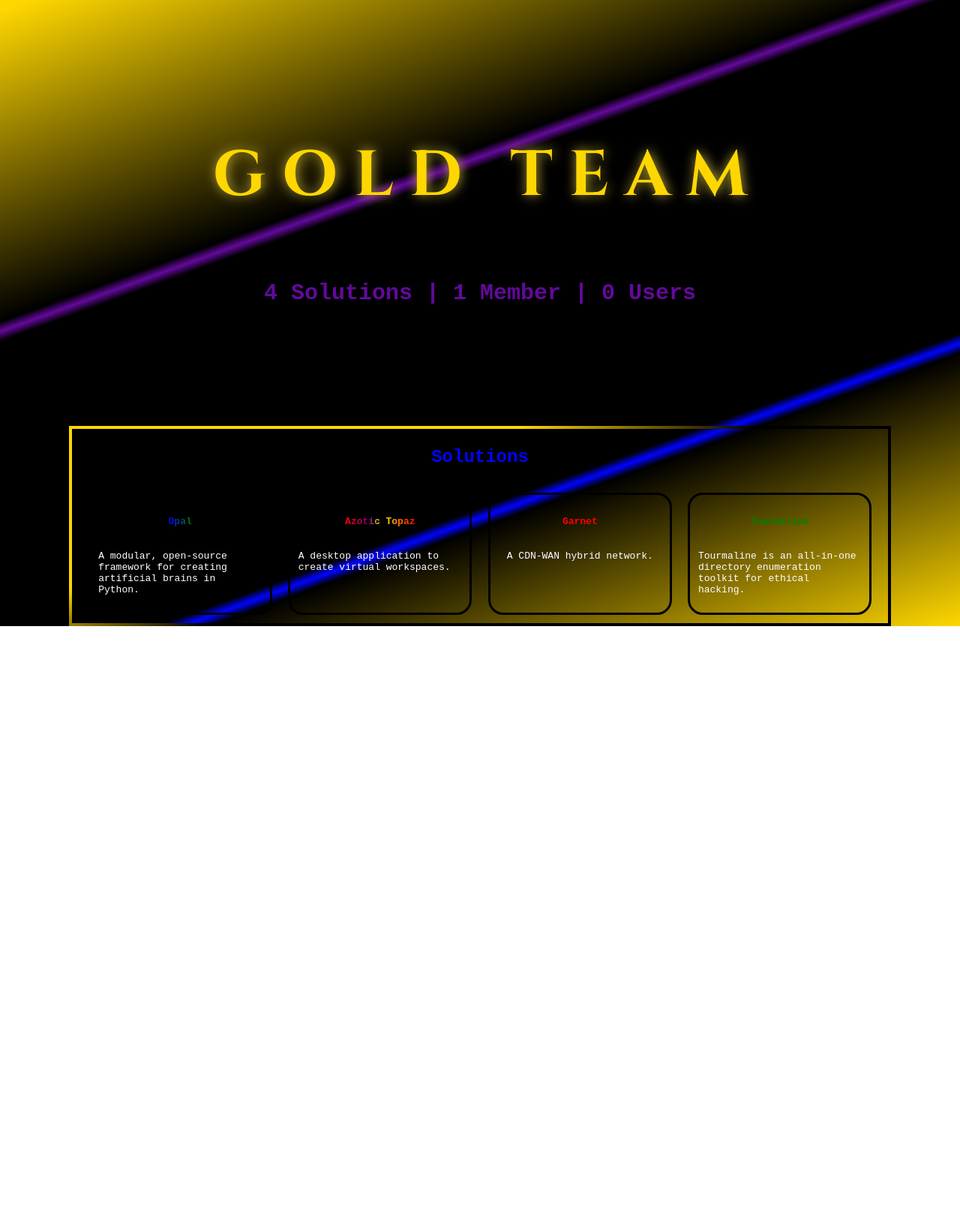
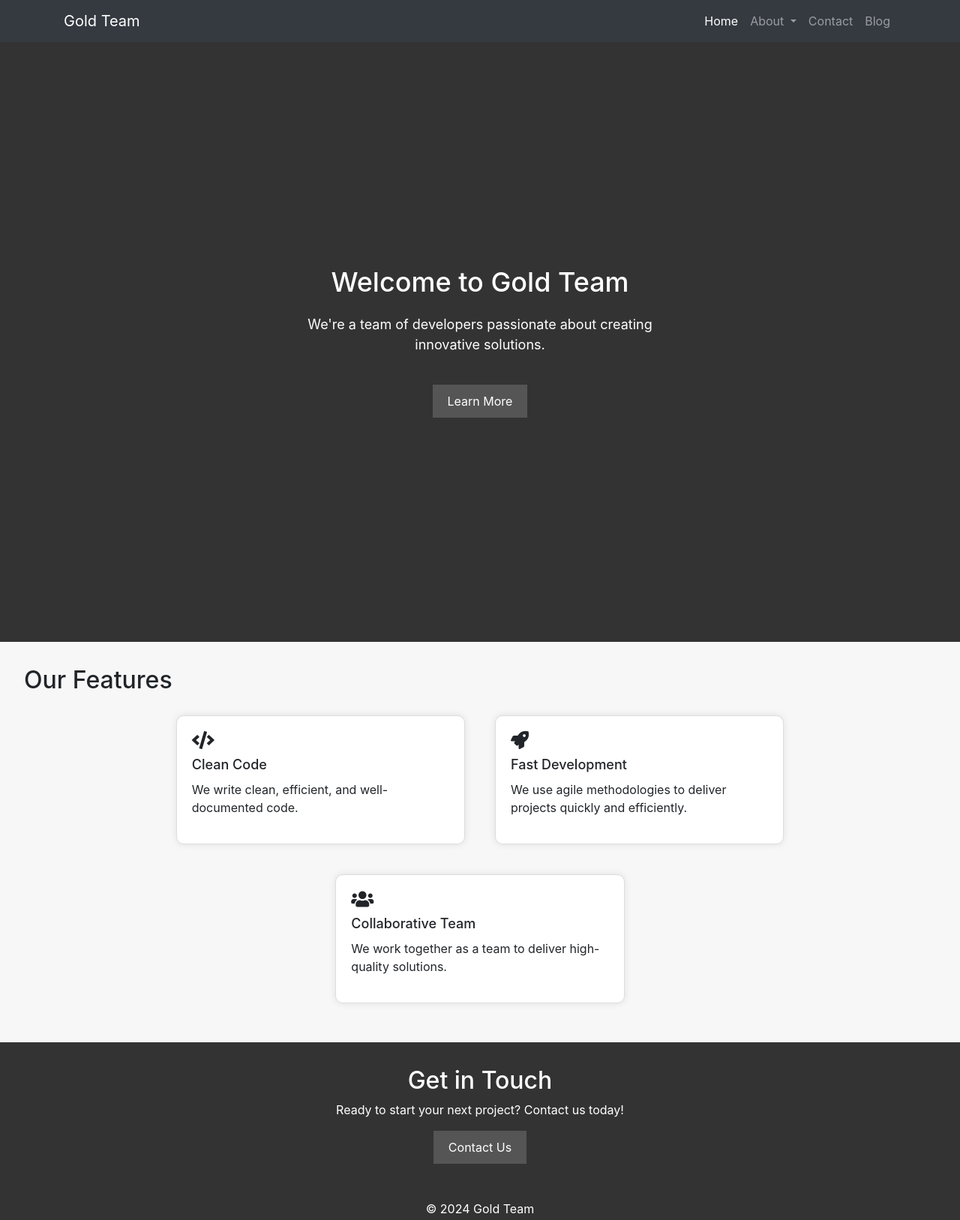
Before and after one commit to Gold-Team-Projects/Site, a plain HTML site: page index.html in a window 1280 px wide. Shown: the whole page at 75% size. Before the commit the page ends 835 px from the top, so only its background shows below. Drawn offline with nearby package versions, Linux system fonts and the light colour scheme.

Commit message:
First steps

```diff
--- a/css/main.css
+++ b/css/main.css
@@ -1,116 +1,102 @@
-:root {
-    --primary: #000000;
-    --accent: #FFD700;
-    --muted: #bda937;
-    --accent2: #63099c;
-    --accent3: #0004ff;
-    --text: #ffffff;
+body {
+    font-family: Arial, sans-serif;
+    margin: 0;
+    padding: 0;
 }
 
-html {
-    color: var(--text);
-    background: linear-gradient(160deg,
-        var(--accent) 1%,
-        var(--primary) 33%,
-        var(--accent2) 34%,
-        var(--primary) 35%,
-        var(--primary) 70%,
-        var(--accent3) 71%,
-        var(--primary) 72%,
-        var(--accent) 100%);
-    min-height: 100%;
-}
-body {
 
-    margin: 0;
-    font-family: monospace;
+.hero {
+    background-color: #333;
+    height: 100vh;
+    display: flex;
+    justify-content: center;
+    align-items: center;
+    color: #fff;
 }
 
-main {
-    display: flex;
-    flex-direction: column;
-    align-items: center;
+.hero-content {
+    max-width: 500px;
+    margin: 0 auto;
+    text-align: center;
 }
 
-.subtitle {
-    font-size: 30px;
-    color: var(--accent2);
-    margin-bottom: 20vh;
+.hero h1 {
+    font-size: 36px;
+    margin-bottom: 20px;
 }
 
-.heading {
-    padding-top: 120px;
-    font-family: "Cinzel", serif;
-    font-optical-sizing: auto;
-    font-weight: 700;
-    font-style: normal;
-    font-size: 85px;
-    color: var(--accent);
-    text-shadow: var(--muted) 1px 0 16px;
+.hero p {
+    font-size: 18px;
+    margin-bottom: 40px;
 }
 
-#solutions {
-    display: flex;
-    flex-direction: column;
-    align-items: center;
-    border-width: 4px;
-    border-style: solid;
-    width: 85%;
-    border-image-slice: 1;
-    border-image-source: linear-gradient(160deg, var(--accent) 33%, var(--primary) 50%);
+.hero button {
+    background-color: #555;
+    color: #fff;
+    border: none;
+    padding: 10px 20px;
+    font-size: 16px;
+    cursor: pointer;
 }
 
-h3 {
-    font-size: 24px;
-    color: var(--accent3);
+.hero button:hover {
+    background-color: #444;
 }
 
-h4 {
-    color: var(--accent3);
+.features {
+    background-color: #f7f7f7;
+    padding: 2em;
 }
 
-.tourmaline { color: green; }
-.opal { background: linear-gradient(90deg, blue 0%, green 100%);}
-.az-topaz { background: linear-gradient(90deg, red 0%, purple 35%, yellow 50%, red 100%); }
-.garnet { color: red; }
-
-.opal, .az-topaz {
-    background-clip: text;
-    -webkit-background-clip: text;
-    -webkit-text-fill-color: transparent;
+.features ul {
+    list-style: none;
+    margin: 0;
+    padding: 0;
+    display: flex;
+    flex-wrap: wrap;
+    justify-content: center;
 }
 
-.panel {
-    border: 3px solid var(--primary);
-    border-radius: 20px;
-    width: 21%;
-    padding: 1%;
-    margin: 1%;
-    display: flex;
-    flex-direction: column;
-    align-items: center;
-    flex-grow: 1;
+.features li {
+    margin: 20px;
+    padding: 20px;
+    background-color: #fff;
+    border: 1px solid #ddd;
+    border-radius: 10px;
+    box-shadow: 0 0 10px rgba(0, 0, 0, 0.1);
+    width: calc(33.33% - 20px);
 }
 
-@keyframes hover-animation {
-    0% {
-        width: 21%;
-        margin-left: 1%;
-        margin-right: 1%;
-        box-shadow: 0px 0px 0px 0px var(--muted);
-    }
-    100% {
-        width: 22%;
-        margin-left: 0.5%;
-        margin-right: 0.5%;
-        box-shadow: 0px 0px 15px 6px var(--muted);
-    }
+.features i {
+    font-size: 24px;
+    margin-bottom: 10px;
 }
 
-.panel:hover {
-    animation: hover-animation 0.3s ease;
-    width: 22%;
-    margin-left: 0.5%;
-    margin-right: 0.5%;
-    box-shadow: 0px 0px 15px 6px var(--muted);
+.features h3 {
+    font-size: 18px;
+    margin-bottom: 10px;
 }
+
+.call-to-action {
+    background-color: #333;
+    color: #fff;
+    padding: 2em;
+    text-align: center;
+}
+
+.call-to-action button {
+    background-color: #555;
+    color: #fff;
+    border: none;
+    padding: 10px 20px;
+    font-size: 16px;
+    cursor: pointer;
+}
+
+footer {
+    background-color: #333;
+    color: #fff;
+    padding: 1em;
+    text-align: center;
+    clear: both;
+}
--- a/css/styles.css
+++ /dev/null
@@ -1,42 +0,0 @@
-.black-background { background: black; }
-.black { color: black; }
-.red-background { background: red; }
-.red { color: red; }
-.red-glow { text-shadow: red 1px 0 16px; }
-.silver { color: #C0C0C0; }
-
-.centered { align-self: center;}
-.center { align-items: center; }
-.column { flex-direction: column; }
-.row { flex-direction: row; }
-
-.monospace { font-family: monospace; }
-
-.flex { display: flex; }
-
-.html {
-    min-height: 100%;
-}
-
-.body {
-    margin: 0;
-}
-
-.main {
-    display: flex;
-    min-height: 100%;
-}
-
-.heading {
-    font-family: "Cinzel", serif;
-    font-optical-sizing: auto;
-    font-weight: 700;
-    font-style: normal;
-    font-size: 85px;
-}
-
-.heading-2 {
-    font-size: 85px;
-    margin: 20px;
-    margin-top: 60px;
-}
--- a/index.html
+++ b/index.html
@@ -1,44 +1,87 @@
 <!DOCTYPE html>
-<html>
+<html lang="en">
 <head>
-        <link rel="preconnect" href="https://fonts.googleapis.com">
-        <link rel="preconnect" href="https://fonts.gstatic.com" crossorigin>
-        <link href="https://fonts.googleapis.com/css2?family=Cinzel:wght@400..900&display=swap" rel="stylesheet">
-
+    <meta charset="UTF-8">
+    <meta name="viewport" content="width=device-width, initial-scale=1.0">
+    <title>Gold Team</title>
     <link rel="stylesheet" href="./css/main.css">
-        <script src="./js/main.js"></script>
+    <link rel="stylesheet" href="https://cdnjs.cloudflare.com/ajax/libs/font-awesome/5.15.3/css/all.min.css">
+    <link rel="stylesheet" href="https://maxcdn.bootstrapcdn.com/bootstrap/4.0.0/css/bootstrap.min.css">
 </head>
 <body>
-        <nav>
-
-        </nav>
-        <main>
-            <h1 class="heading">G O L D &nbsp T E A M</h1>
-            <h2 class="subtitle">4 Solutions | 1 Member | 0 Users</h2>
-            <div id="solutions">
-                <h3>Solutions</h3>
-                <div style="display: flex; flex-direction: row; width: 98%;">
-                    <div class="panel" onclick="redirect('solutions/opal')">
-                        <h4 class="opal" onclick="redirect('solutions/opal')">Opal</h4>
-                        <p>A modular, open-source framework for creating artificial brains in Python.</p>
+    <header>
+        <nav class="navbar navbar-expand-lg navbar-dark bg-dark">
+            <div class="container">
+                <a class="navbar-brand" href="#">Gold Team</a>
+                <button class="navbar-toggler" type="button" data-toggle="collapse" data-target="#navbarSupportedContent" aria-controls="navbarSupportedContent" aria-expanded="false" aria-label="Toggle navigation">
+                    <span class="navbar-toggler-icon"></span>
+                </button>
+                <div class="collapse navbar-collapse" id="navbarSupportedContent">
+                    <ul class="navbar-nav ml-auto">
+                        <li class="nav-item active">
+                            <a class="nav-link" href="#">Home <span class="sr-only">(current)</span></a>
+                        </li>
+                        <li class="nav-item dropdown">
+                            <a class="nav-link dropdown-toggle" href="#" id="navbarDropdown" role="button" data-toggle="dropdown" aria-haspopup="true" aria-expanded="false">
+                                About
+                            </a>
+                            <div class="dropdown-menu" aria-labelledby="navbarDropdown">
+                                <a class="dropdown-item" href="#">Our Team</a>
+                                <a class="dropdown-item" href="#">Our Mission</a>
+                                <a class="dropdown-item" href="#">Our Values</a>
                             </div>
-                    <div class="panel" onclick="redirect('solutions/az-topaz')">
-                        <h4 class="az-topaz" onclick="redirect('solutions/az-topaz')">Azotic Topaz</h4>
-                        <p>A desktop application to create virtual workspaces.</p>
-                    </div>
-                    <div class="panel" onclick="redirect('solutions/garnet')">
-                        <h4 class="garnet" onclick="redirect('solutions/garnet')">Garnet</h4>
-                        <p>A CDN-WAN hybrid network.</p>
-                    </div>
-                    <div class="panel" onclick="redirect('solutions/tourmaline')">
-                        <h4 class="tourmaline" onclick="redirect('solutions/tourmaline')">Tourmaline</h4>
-                        <p>Tourmaline is an all-in-one directory enumeration toolkit for ethical hacking.</p>
+                        </li>
+                        <li class="nav-item">
+                            <a class="nav-link" href="#">Contact</a>
+                        </li>
+                        <li class="nav-item">
+                            <a class="nav-link" href="#">Blog</a>
+                        </li>
+                    </ul>
                 </div>
             </div>
+        </nav>
+    </header>
+    <main>
+        <section class="hero">
+            <div class="hero-content">
+                <h1>Welcome to Gold Team</h1>
+                <p>We're a team of developers passionate about creating innovative solutions.</p>
+                <button>Learn More</button>
             </div>
+        </section>
+        <section class="features">
+            <h2>Our Features</h2>
+            <ul>
+                <li>
+                    <i class="fas fa-code"></i>
+                    <h3>Clean Code</h3>
+                    <p>We write clean, efficient, and well-documented code.</p>
+                </li>
+                <li>
+                    <i class="fas fa-rocket"></i>
+                    <h3>Fast Development</h3>
+                    <p>We use agile methodologies to deliver projects quickly and efficiently.</p>
+                </li>
+                <li>
+                    <i class="fas fa-users"></i>
+                    <h3>Collaborative Team</h3>
+                    <p>We work together as a team to deliver high-quality solutions.</p>
+                </li>
+            </ul>
+        </section>
+        <section class="call-to-action">
+            <h2>Get in Touch</h2>
+            <p>Ready to start your next project? Contact us today!</p>
+            <button>Contact Us</button>
+        </section>
     </main>
     <footer>
+        <p>&copy; 2024 Gold Team</p>
+    </footer>
 
-        </footer>
+    <script src="https://code.jquery.com/jquery-3.2.1.slim.min.js"></script>
+    <script src="https://maxcdn.bootstrapcdn.com/bootstrap/4.0.0/js/bootstrap.min.js"></script>
+
 </body>
 </html>
```
Lines whose indentation alone changed are shown as unchanged.
